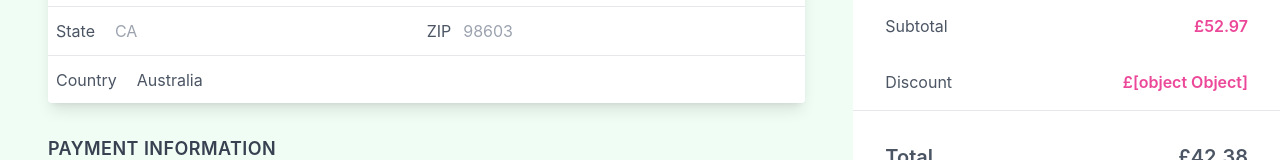
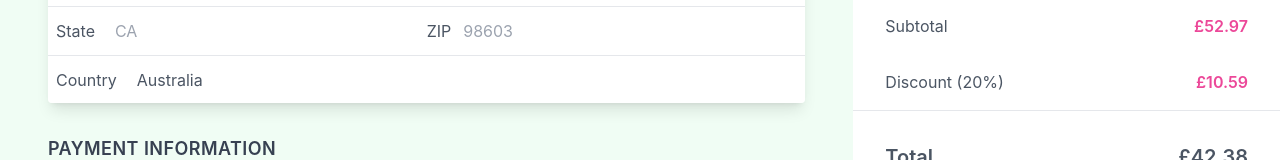
Before and after one commit to aamirmabs/java-react-ecommerce-store, a React (Create React App) app in the folder frontend/: page /cart in a window 1280 px wide. Shown: the part 481-641 px from the top of the page. Built offline with nearby package versions, Linux system fonts and the light colour scheme.

Commit message:
hotfix: cart discount message

```diff
--- a/frontend/src/components/Cart.js
+++ b/frontend/src/components/Cart.js
@@ -75,21 +75,10 @@ function Cart() {
           <span>Subtotal</span>
           <span className="font-semibold text-pink-500">£{totalPrice}</span>
         </div>
-        {/* {discount ? (
-          <div className="flex justify-between py-4 text-gray-600">
-            <span>Discount</span>
-            <span className="font-semibold text-pink-500">£{discount}</span>
-          </div>
-        ) : (
-          <div className="flex justify-between py-4 text-gray-600">
-            <span>Discount</span>
-            <span className="font-semibold text-pink-500">N/A</span>
-          </div>
-        )} */}
         <div className="flex justify-between py-4 text-gray-600">
-          <span>Discount</span>
+          <span>Discount (20%)</span>
           <span className="font-semibold text-pink-500">
-            {discount ? "£" + { discount } : "N/A"}
+            {discount ? "£" + discount : "N/A"}
           </span>
         </div>
       </div>
```
